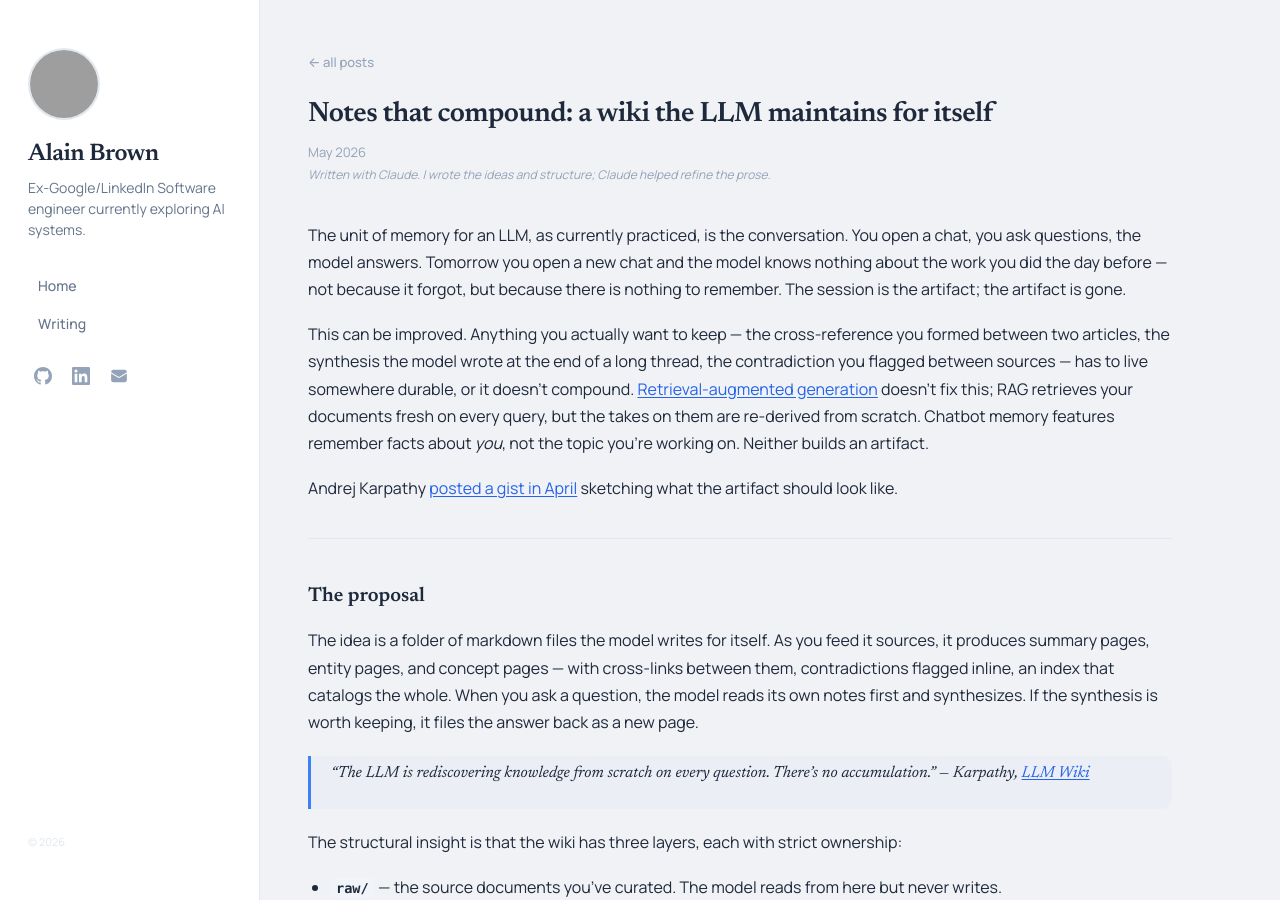
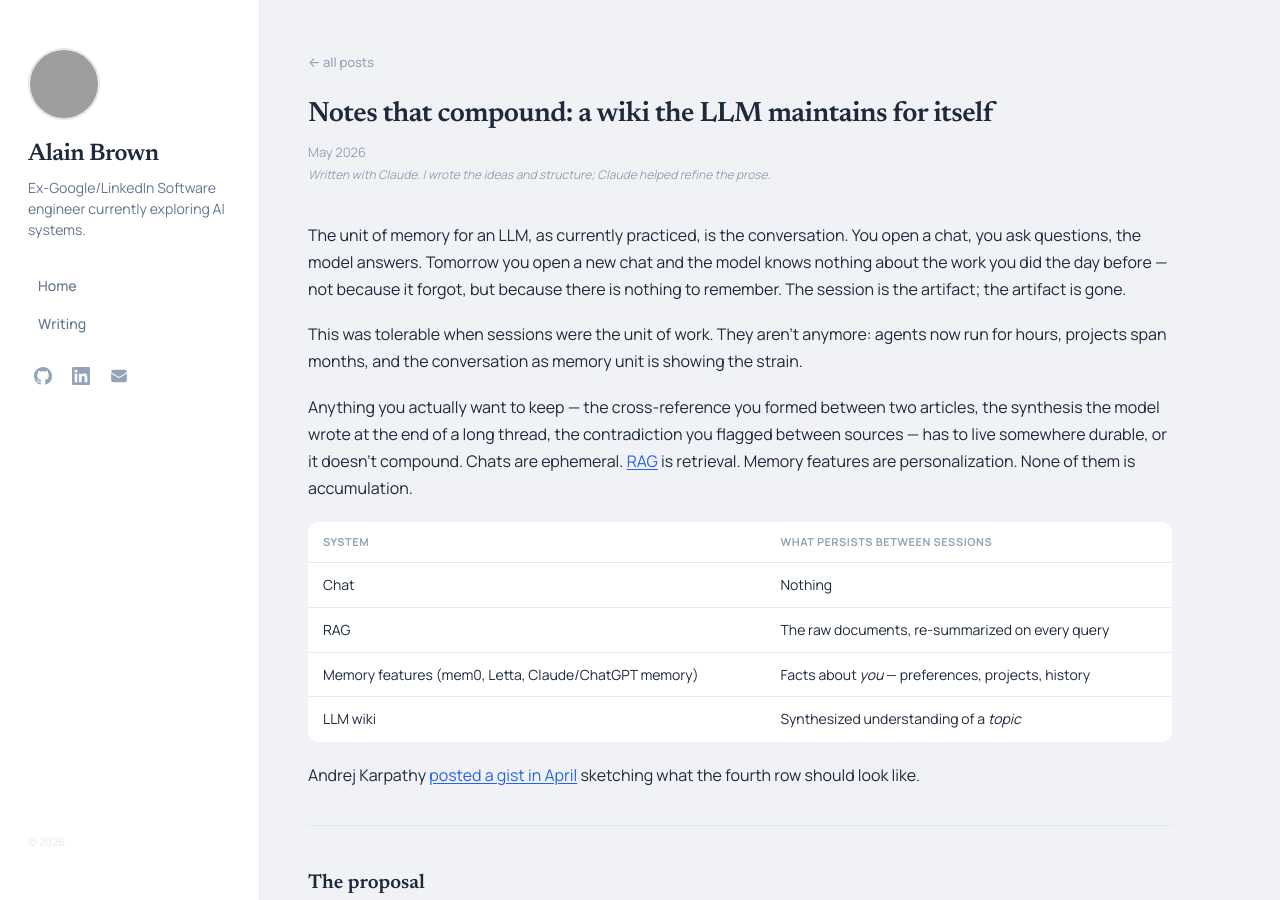
Before and after one commit to alainbrown/alainbrown.github.io, a Jekyll site: the page built from _posts/2026-05-16-llm-wiki.md, in a window 1280 px wide and 900 px high. Built offline with Jekyll 4.4.1, drawn with Linux system fonts in a browser that asks for light colours; some of the changed text lies outside the part shown; grey boxes are pictures that could not be loaded.

Commit message:
Revise llm-wiki post: triad, comparison table, failure mode, OG image
- Add why-now sentence and the "chats / RAG / memory / wiki" triad
- Add comparison table covering mem0, Letta, and Claude/ChatGPT memory
- Compress the second crema.md excerpt to show only the diff
- Add "The downside compounds too" section on synthesis drift
- Reference the auto-generated OG image

Co-Authored-By: Claude Opus 4.7 (1M context) <noreply@anthropic.com>

```diff
--- a/_posts/2026-05-16-llm-wiki.md
+++ b/_posts/2026-05-16-llm-wiki.md
@@ -2,14 +2,24 @@
 title: "Notes that compound: a wiki the LLM maintains for itself"
 date: 2026-05-16
 description: "Karpathy's LLM Wiki pattern — and what it looked like to ship it as a Claude Code skill."
+image: /assets/og/llm-wiki.png
 ai_disclosure: "Written with Claude. I wrote the ideas and structure; Claude helped refine the prose."
 ---
 
 The unit of memory for an LLM, as currently practiced, is the conversation. You open a chat, you ask questions, the model answers. Tomorrow you open a new chat and the model knows nothing about the work you did the day before — not because it forgot, but because there is nothing to remember. The session is the artifact; the artifact is gone.
 
-This can be improved. Anything you actually want to keep — the cross-reference you formed between two articles, the synthesis the model wrote at the end of a long thread, the contradiction you flagged between sources — has to live somewhere durable, or it doesn't compound. [Retrieval-augmented generation](https://en.wikipedia.org/wiki/Retrieval-augmented_generation) doesn't fix this; RAG retrieves your documents fresh on every query, but the takes on them are re-derived from scratch. Chatbot memory features remember facts about *you*, not the topic you're working on. Neither builds an artifact.
+This was tolerable when sessions were the unit of work. They aren't anymore: agents now run for hours, projects span months, and the conversation as memory unit is showing the strain.
 
-Andrej Karpathy [posted a gist in April](https://llm-wiki.md) sketching what the artifact should look like.
+Anything you actually want to keep — the cross-reference you formed between two articles, the synthesis the model wrote at the end of a long thread, the contradiction you flagged between sources — has to live somewhere durable, or it doesn't compound. Chats are ephemeral. [RAG](https://en.wikipedia.org/wiki/Retrieval-augmented_generation) is retrieval. Memory features are personalization. None of them is accumulation.
+
+| System | What persists between sessions |
+|---|---|
+| Chat | Nothing |
+| RAG | The raw documents, re-summarized on every query |
+| Memory features (mem0, Letta, Claude/ChatGPT memory) | Facts about *you* — preferences, projects, history |
+| LLM wiki | Synthesized understanding of a *topic* |
+
+Andrej Karpathy [posted a gist in April](https://llm-wiki.md) sketching what the fourth row should look like.
 
 ---
 
@@ -101,17 +111,12 @@ type: concept
 title: Crema
 created: 2026-05-16
 updated: 2026-05-16
-sources: [espresso-wikipedia, espresso-machine-wikipedia]
+sources: [espresso-wikipedia, espresso-machine-wikipedia]   # ← added
 ---
 
 # Crema
 
-The reddish-brown foam that sits on top of a well-pulled espresso shot.
-Crema is an emulsion of coffee oils and dissolved CO₂ in water — the oils
-are emulsified into a colloid, and the CO₂ is gas released during roasting
-that the brewing pressure dissolves into the liquid (per [Espresso
-(Wikipedia)](../sources/espresso-wikipedia.md)). Crema is unique to
-espresso and does not appear in drip, pour-over, or other brewing methods.
+(opening paragraph from ingest #1 — unchanged)
 
 ## How crema is produced
 
@@ -164,6 +169,14 @@ The other two are mechanism. Cross-references happen on every ingest, not when t
 
 ---
 
+## The downside compounds too
+
+The mechanism that makes a wiki valuable also makes it dangerous. A bad synthesis, once written into a page during ingest, becomes part of the wiki's "knowledge" of the topic — and the next query cites it as if it were established. The flywheel that integrates real information across sources will integrate a hallucinated claim with equal confidence. The longer the wiki runs, the harder a bad claim is to spot, because more downstream pages have cited it.
+
+The schema constrains structure, not truth. Linting catches contradictions between pages; it doesn't catch a smooth, plausible, wrong synthesis that disagrees with no one. The mitigation is the immutable `raw/` layer — every wiki claim links back to a source page, every source page links back to a raw document the human curated. That trace is the audit trail. A wiki without source-page hygiene is a wiki drifting away from its sources, whether anyone has noticed yet or not.
+
+---
+
 ## The skill writes a contract and steps back
 
 The skill lives at [github.com/alainbrown/skills/tree/main/skills/llm-wiki](https://github.com/alainbrown/skills/tree/main/skills/llm-wiki). Four operations, three layers, one file that does the heavy lifting.
```
Also changed, not shown: other parts of _posts/2026-05-16-llm-wiki.md (+2 -2 lines).
